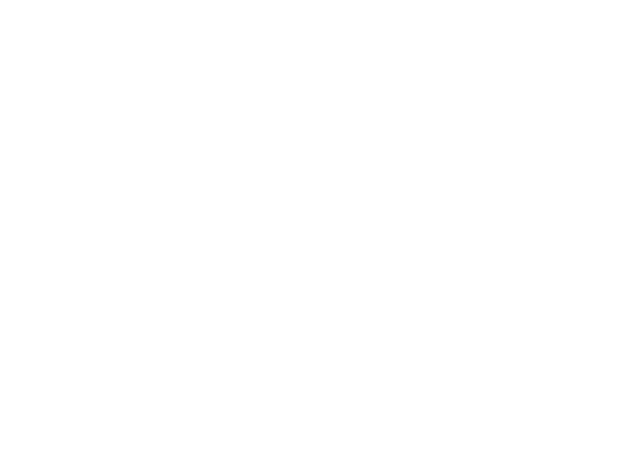
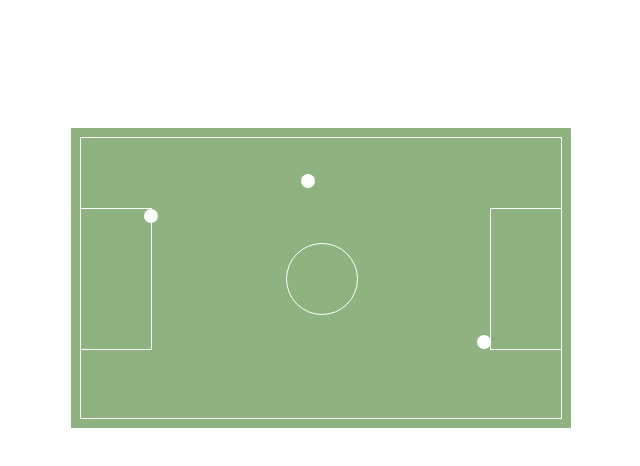
Before and after one commit to miriampc/ejer3-LaCancha, a plain HTML site: page index.html in a window 1280 px wide. Shown: the whole page, without its empty margins (57-697 px from the left). Drawn offline with Linux system fonts and the light colour scheme.

Commit message:
agregando estilos en css

```diff
--- a/assets/css/main.css
+++ b/assets/css/main.css
@@ -2,3 +2,76 @@
   margin: 0;
   padding: 0;
 }
+
+.border{
+  border: 1px solid #fff;
+}
+#contenedor{
+  width: auto;
+  margin: 0 auto;
+  padding: 10%;
+}
+.cancha{
+  width:500px;
+  height: 300px;
+  background-color: #8eb280;
+  position: relative;
+}
+
+.borde{
+  width: 480px;
+  height: 280px;
+  position: absolute;
+  top:9px;
+  left: 9px;
+}
+
+.arco{
+  width: 70px;
+  height: 140px;
+}
+
+.left{
+  border-left: none;
+  position: absolute;
+  top: 70px;
+  left: 0;
+}
+
+.right{
+  border-right: none;
+  position: absolute;
+  top: 70px;
+  right: 0;
+}
+
+.circulo{
+  border-radius: 50%;
+  width: 70px;
+  height: 70px;
+  position: absolute;
+  top: 105px;
+  left: 205px;
+}
+
+.bolita{
+  background: #fff;
+  width: 14px;
+  height: 14px;
+  border-radius: 50%;
+  position: absolute;
+}
+
+.left .bolita{
+  right: -7px;
+}
+
+.right .bolita{
+  left: -14px;
+  bottom: 0;
+}
+
+.circulo .bolita{
+  top: -70px;
+  left: 14px;
+}
--- a/assets/js/main.js
+++ b/assets/js/main.js
@@ -13,6 +13,7 @@ window.addEventListener('load',function(){
 
   cancha.classList.add("cancha");
   borde.classList.add("borde");
+  borde.classList.add("border");
   cancha.appendChild(borde);
 
   objetosHijo.forEach(function(e){
@@ -20,6 +21,7 @@ window.addEventListener('load',function(){
     var nieto=document.createElement('div');
     hijo.setAttribute("class",e.clase1);
     hijo.classList.add(e.clase2);
+    hijo.classList.add("border");
     nieto.setAttribute("class",e.claseNieto);
 
     hijo.appendChild(nieto);
```
